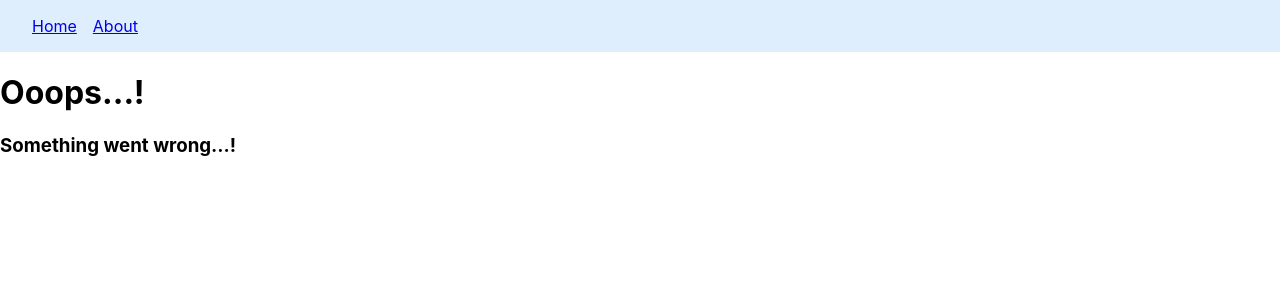
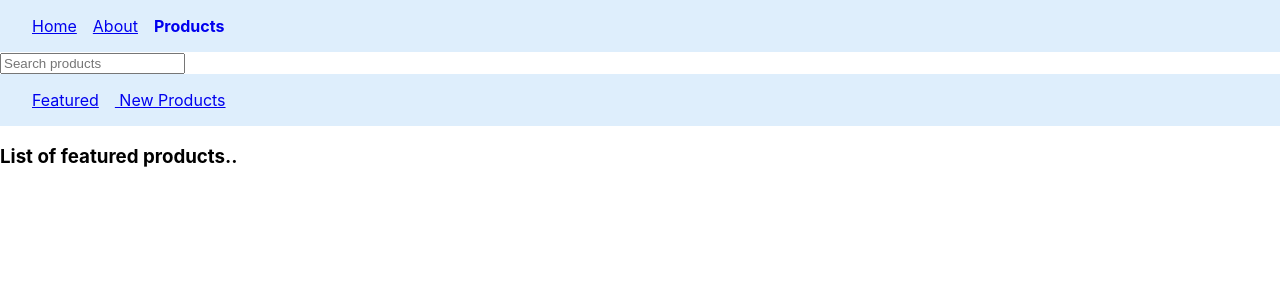
Before and after one commit to Dev-Arun7/React-routers, a React (Create React App) app: page /products in a window 1280 px wide. Shown: the top 300 px of the page. Built offline with nearby package versions, Linux system fonts and the light colour scheme.

Commit message:
v1.40 nested route is done

```diff
--- a/src/App.js
+++ b/src/App.js
@@ -3,7 +3,10 @@
 import Home from './components/Home'
 import Navbar from './components/Navbar';
 import OrderSummary from './components/OrderSummary';
+import Products from './components/Products'
 import NoMatch from './components/NoMatch';
+import FeaturedProducts from './components/FeaturedProducts';
+import NewProducts from './components/NewProducts';
 
 function App() {
   return (
@@ -13,9 +16,13 @@
         <Route path='/' element={<Home />} />
         <Route path='/about' element={<About />} />
         <Route path='/order-summary' element={<OrderSummary />} />
+        <Route path='/products' element={<Products />}>
+          <Route index element={<FeaturedProducts />} />
+          <Route path='featured' element={<FeaturedProducts />} />
+          <Route path='new' element={<NewProducts />} />
+        </ Route>
         <Route path='*' element={<NoMatch />} />
       </Routes>
-
     </>
   );
 }
--- /dev/null
+++ b/src/components/FeaturedProducts.js
@@ -0,0 +1,9 @@
+
+function FeaturedProducts() {
+    return (
+        <>
+            <h3> List of featured products.. </h3>
+        </>
+    )
+}
+export default FeaturedProducts
--- a/src/components/Navbar.js
+++ b/src/components/Navbar.js
@@ -1,11 +1,12 @@
-import { NavLink} from "react-router-dom"
+import { NavLink } from "react-router-dom"
 
 function Navbar() {
     return (
         <>
-            <nav>
+            <nav className="primary-nav">
                 <NavLink to='/'>Home</NavLink>
                 <NavLink to='/about' >About</NavLink>
+                <NavLink to='/products' >Products</NavLink>
             </nav>
         </>
     )
--- /dev/null
+++ b/src/components/NewProducts.js
@@ -0,0 +1,9 @@
+
+function NewProducts() {
+    return (
+        <>
+            <h3> List of new products.. </h3>
+        </>
+    )
+}
+export default NewProducts
--- /dev/null
+++ b/src/components/Products.js
@@ -0,0 +1,16 @@
+import { Link, Outlet } from "react-router-dom"
+
+function Products() {
+    return (
+        <>
+            <input type="search" placeholder="Search products" />
+            <nav className="primary-nav">
+                <Link to='featured' >Featured</Link>
+                <Link to='new' > New Products</Link>
+            </nav>
+            <Outlet />
+        </>
+    )
+}
+
+export default Products
--- a/src/index.css
+++ b/src/index.css
@@ -12,7 +12,7 @@
     monospace;
 }
 
-nav {
+.primary-nav {
   background-color: rgb(222, 238, 252);
   padding: 16px 32px;
 }
```
